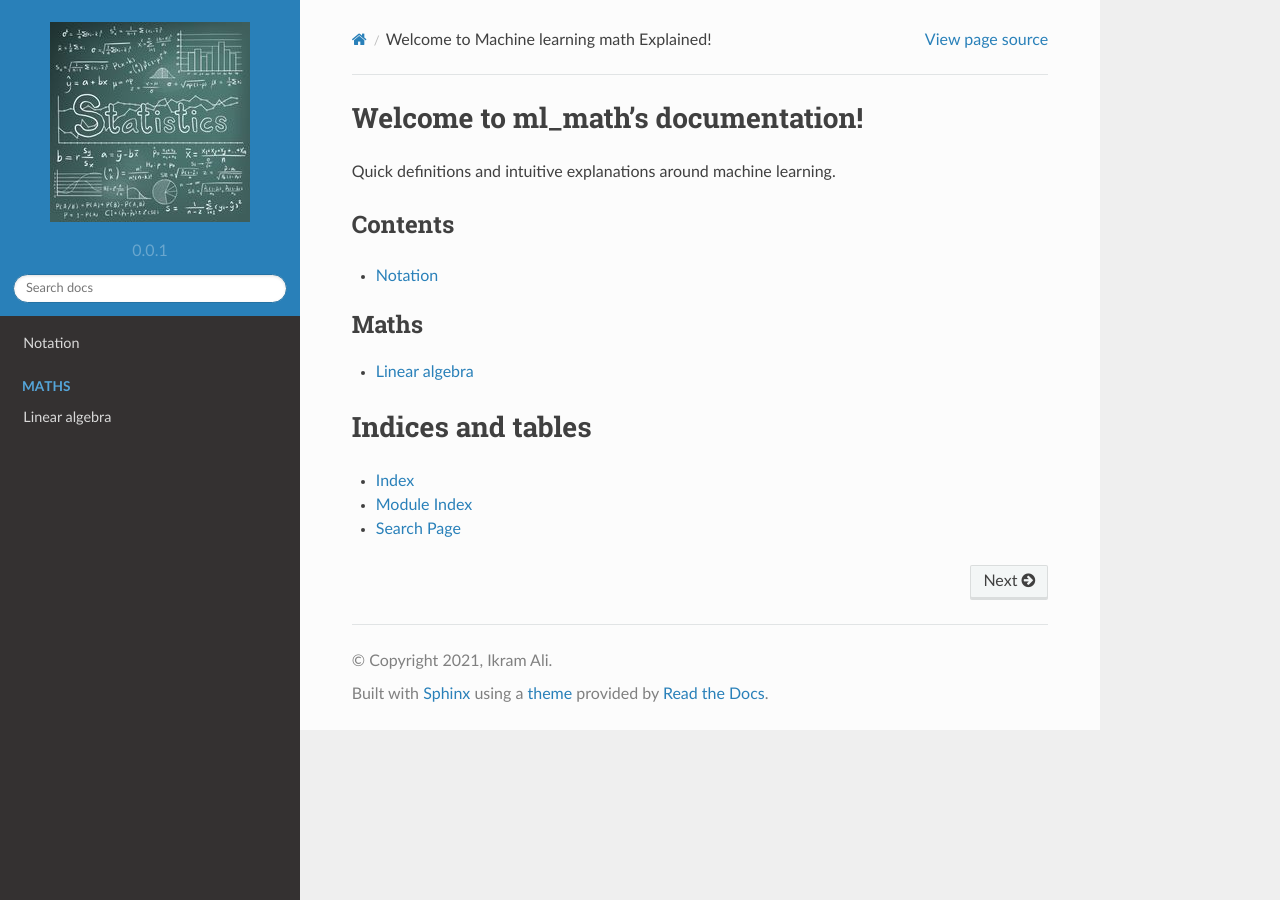
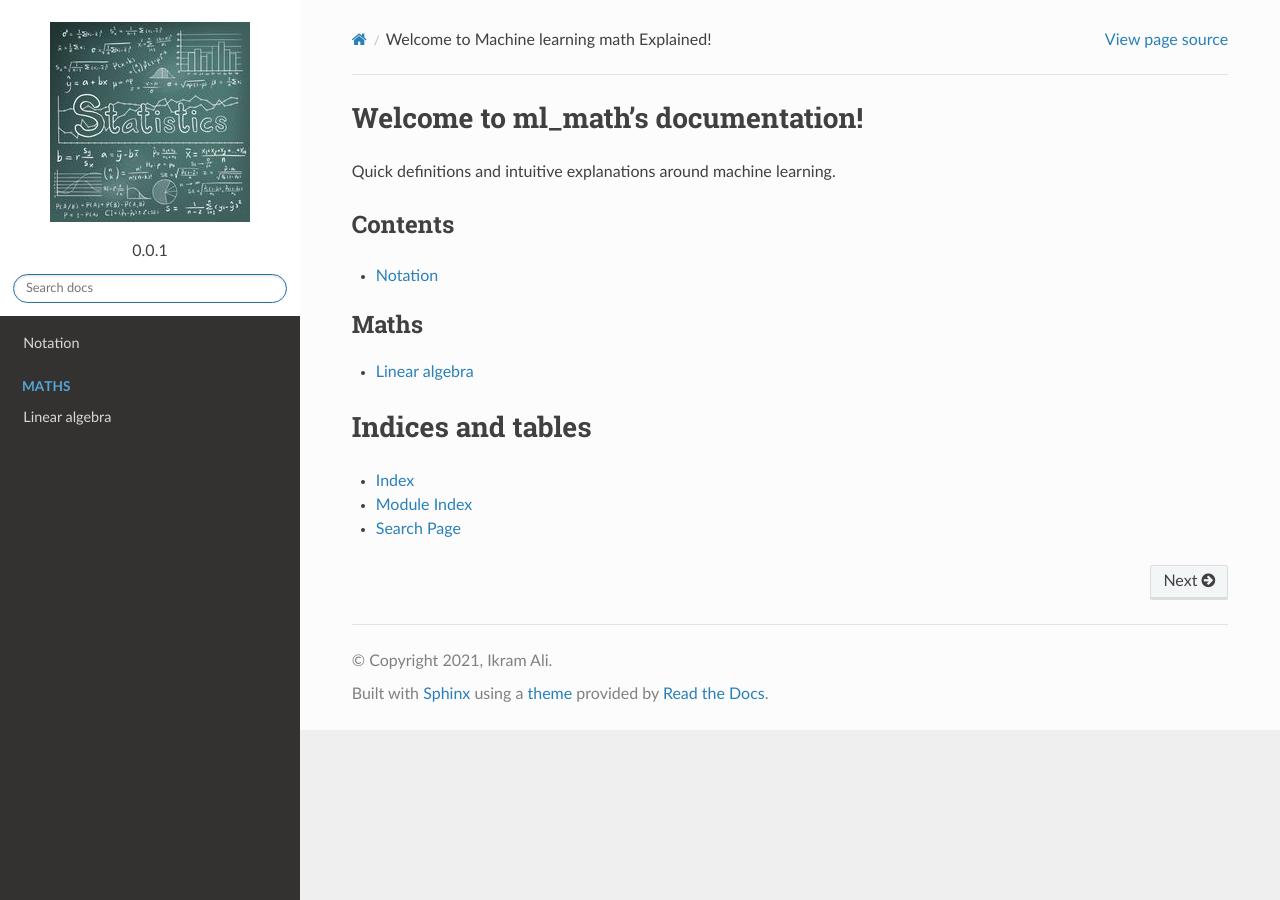
Before and after one commit to akkefa/ml-notes, a Sphinx documentation site: the page built from docs/index.rst, in a window 1280 px wide. Built offline with Sphinx 7.4.7 and the Read the Docs theme 2.0.0, drawn with Linux system fonts in a browser that asks for light colours.

Commit message:
[config] new css added

```diff
--- a/docs/conf.py
+++ b/docs/conf.py
@@ -75,11 +75,9 @@
 # relative to this directory. They are copied after the builtin static files,
 # so a file named "default.css" will overwrite the builtin "default.css".
 
-# html_context = {
-#     'css_files': [
-#         '_static/statistics.css'
-#     ]
-# }
+html_css_files = [
+    'statistics.css',
+]
 
 # The master toctree document.
 master_doc = 'index'
```
